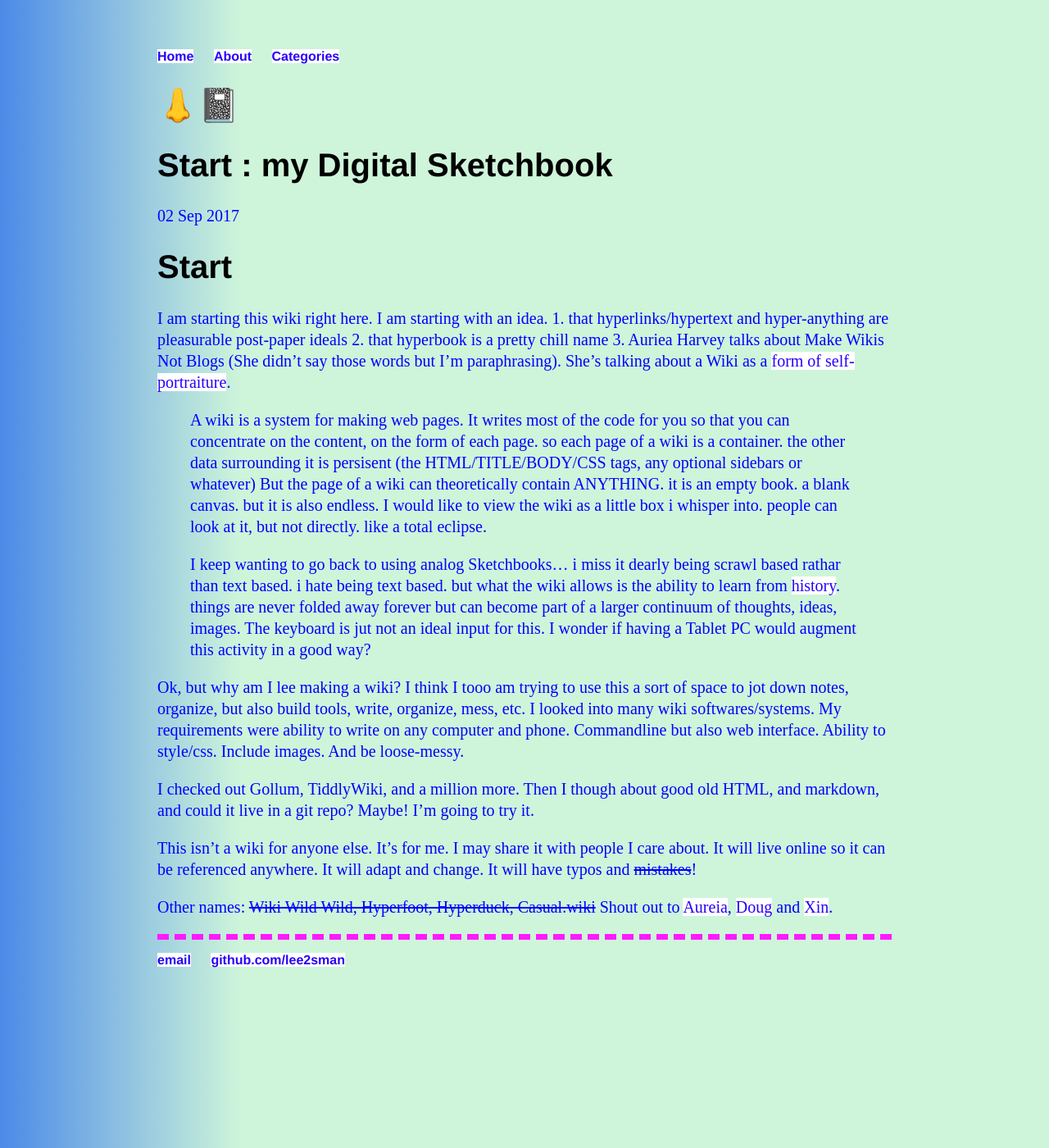
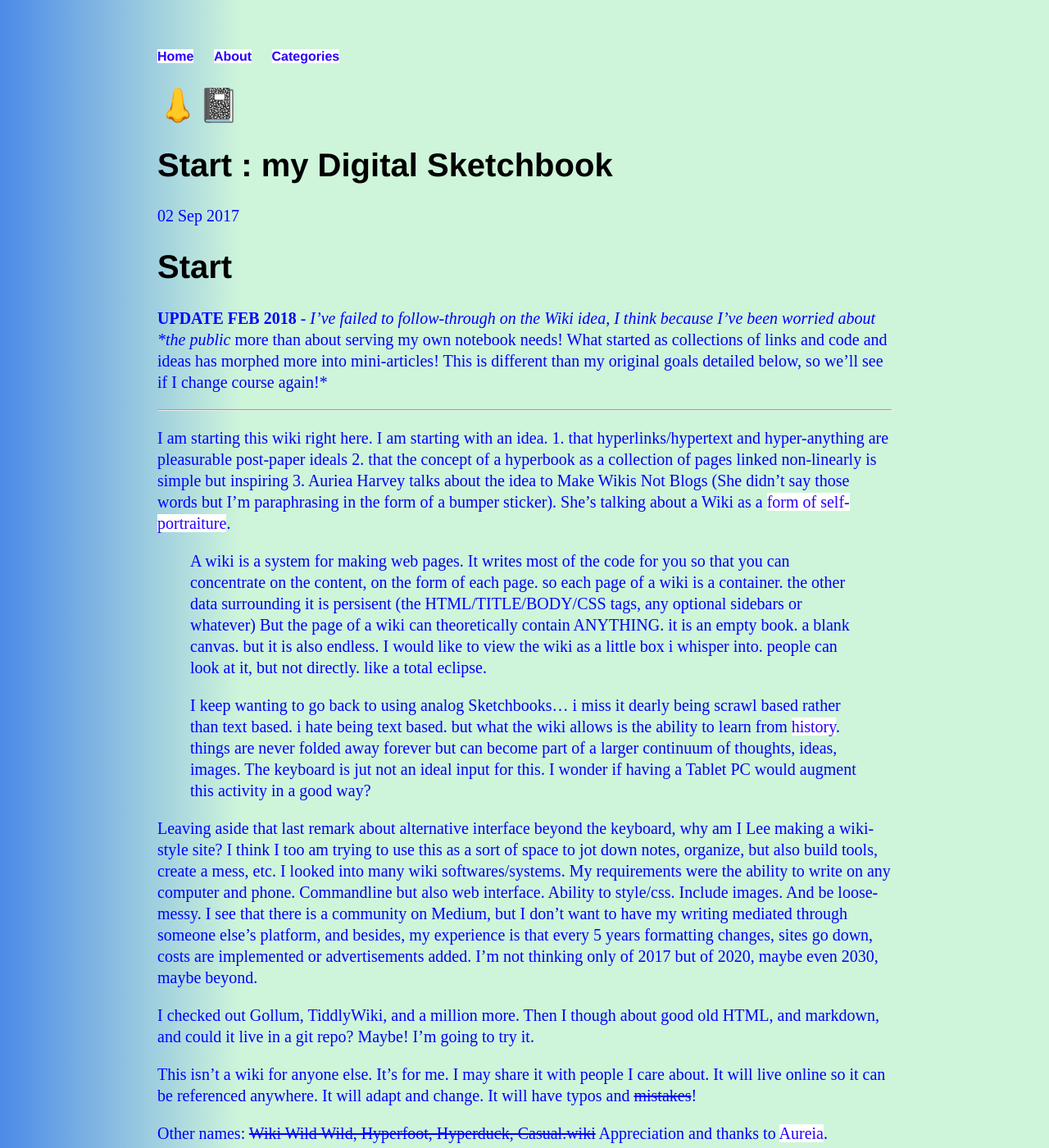
Before and after one commit to lee2sman/nosebook, a Jekyll site: the page built from _posts/2017-09-01-start-digital-sketchbook.md, in a window 1280 px wide and 1400 px high. Shown: the whole window at 82% size. Built offline with Jekyll 4.4.1, drawn with Linux system fonts in a browser that asks for light colours.

Commit message:
trimmed fat

```diff
--- a/_posts/2017-09-01-start-digital-sketchbook.md
+++ b/_posts/2017-09-01-start-digital-sketchbook.md
@@ -7,17 +7,21 @@ categories: art programming
 
 # Start
 
-I am starting this wiki right here. I am starting with an idea. 1. that hyperlinks/hypertext and hyper-anything are pleasurable post-paper ideals 2. that hyperbook is a pretty chill name 3. Auriea Harvey talks about Make Wikis Not Blogs (She didn't say those words but I'm paraphrasing). She's talking about a Wiki as a [form of self-portraiture](http://auriea.org/index.pl/WhatIsAWiki).
+**UPDATE FEB 2018** - *I've failed to follow-through on the Wiki idea, I think because I've been worried about *the public* more than about serving my own notebook needs! What started as collections of links and code and ideas has morphed more into mini-articles! This is different than my original goals detailed below, so we'll see if I change course again!*
+
+---
+
+I am starting this wiki right here. I am starting with an idea. 1. that hyperlinks/hypertext and hyper-anything are pleasurable post-paper ideals 2. that the concept of a hyperbook as a collection of pages linked non-linearly is simple but inspiring  3. Auriea Harvey talks about the idea to Make Wikis Not Blogs (She didn't say those words but I'm paraphrasing in the form of a bumper sticker). She's talking about a Wiki as a [form of self-portraiture](http://auriea.org/index.pl/WhatIsAWiki).
 
 > A wiki is a system for making web pages. It writes most of the code for you so that you can concentrate on the content, on the form of each page. so each page of a wiki is a container. the other data surrounding it is persisent (the HTML/TITLE/BODY/CSS tags, any optional sidebars or whatever) But the page of a wiki can theoretically contain ANYTHING.  it is an empty book. a blank canvas.  but it is also endless. I would like to view the wiki as a little box i whisper into. people can look at it, but not directly. like a total eclipse.
 >
-> I keep wanting to go back to using analog Sketchbooks... i miss it dearly being scrawl based rathar than text based. i hate being text based. but what the wiki allows is the ability to learn from [history](http://auriea.org/index.pl/history). things are never folded away forever but can become part of a larger continuum of thoughts, ideas, images. The keyboard is jut not an ideal input for this. I wonder if having a Tablet PC would augment this activity in a good way?
+> I keep wanting to go back to using analog Sketchbooks... i miss it dearly being scrawl based rather than text based. i hate being text based. but what the wiki allows is the ability to learn from [history](http://auriea.org/index.pl/history). things are never folded away forever but can become part of a larger continuum of thoughts, ideas, images. The keyboard is jut not an ideal input for this. I wonder if having a Tablet PC would augment this activity in a good way?
 
-Ok, but why am I lee making a wiki? I think I tooo am trying to use this a sort of space to jot down notes, organize, but also build tools, write, organize, mess, etc. I looked into many wiki softwares/systems. My requirements were ability to write on any computer and phone. Commandline but also web interface. Ability to style/css. Include images. And be loose-messy.
+Leaving aside that last remark about alternative interface beyond the keyboard, why am I Lee making a wiki-style site? I think I too am trying to use this as a sort of space to jot down notes, organize, but also build tools, create a mess, etc. I looked into many wiki softwares/systems. My requirements were the ability to write on any computer and phone. Commandline but also web interface. Ability to style/css. Include images. And be loose-messy. I see that there is a community on Medium, but I don't want to have my writing mediated through someone else's platform, and besides, my experience is that every 5 years formatting changes, sites go down, costs are implemented or advertisements added. I'm not thinking only of 2017 but of 2020, maybe even 2030, maybe beyond.
 
 I checked out Gollum, TiddlyWiki, and a million more. Then I though about good old HTML, and markdown, and could it live in a git repo? Maybe! I'm going to try it.
 
 This isn't a wiki for anyone else. It's for me. I may share it with people I care about. It will live online so it can be referenced anywhere. It will adapt and change. It will have typos and ~~mistakes~~!
 
 Other names: ~~Wiki Wild Wild, Hyperfoot, Hyperduck, Casual.wiki~~
-Shout out to [Aureia](http://auriea.org/), [Doug](https://twitter.com/dsubnet0) and [Xin](http://xin-xin.info).
+Appreciation and thanks to [Aureia](http://auriea.org/).
```
Also changed, not shown: _posts/2017-08-01-friends-and-lovers.md (deleted, +0 -35 lines), _posts/2017-09-30-secret-secret.md (deleted, +0 -13 lines), _posts/2017-10-21-procedural-place.md (deleted, +0 -21 lines), _posts/2017-10-24-game-making-tools.md (deleted, +0 -13 lines), _drafts/25-tips-for-processing.md (renamed from _posts/2017-10-13-twentyfive-tips.md), _drafts/learning-max.md (renamed from _posts/2017-11-01-learning-max.md), _drafts/money-making-hardware.md (renamed from _posts/2017-11-24-money-making-hardware.md), _drafts/music_of_cults.md (renamed from _posts/2017-11-18-music-of-doomsday.md).
